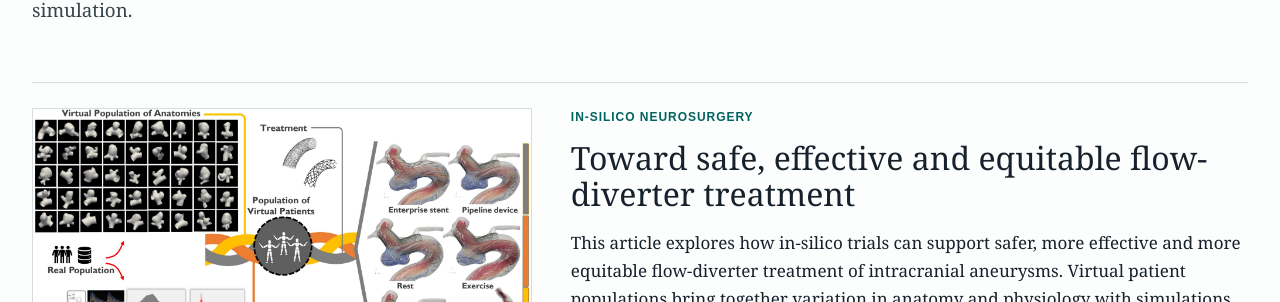
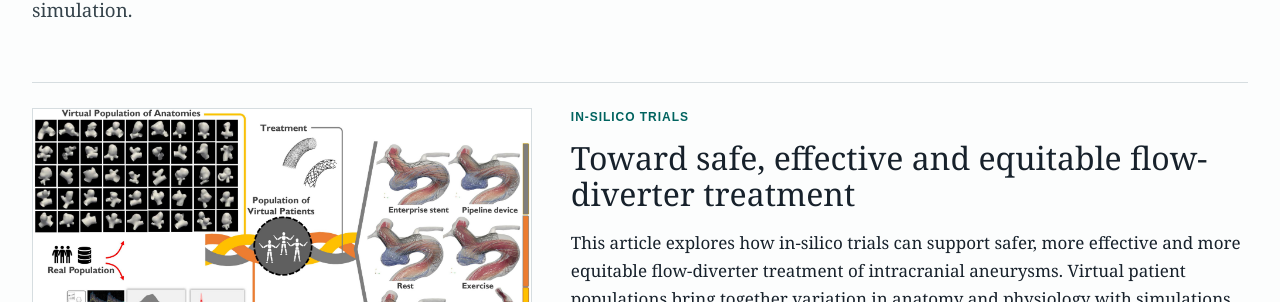
Before and after one commit to michaelmacraild/michaelmacraild.github.io, a Jekyll site: the page built from spotlights.md, in a window 1280 px wide. Shown: the part 279-581 px from the top of the page. Built offline with Jekyll 4.4.1, drawn with Linux system fonts in a browser that asks for light colours.

Commit message:
Group neurosurgery spotlight under in-silico trials

```diff
--- a/spotlights.md
+++ b/spotlights.md
@@ -13,7 +13,7 @@ permalink: /spotlights/
     <img class="spotlight-figure" src="{{ '/assets/img/in-silico-neurosurgery.jpg' | relative_url }}" alt="In-silico trial workflow combining virtual anatomies and physiologies to compare devices, activity levels, and aneurysm shapes">
     <p class="item-meta">Figure 1 from MacRaild et al. (2025), <a href="https://creativecommons.org/licenses/by/4.0/">CC BY 4.0</a>.</p>
   </div>
-  <div><p class="section-label">In-silico neurosurgery</p><h2>Toward safe, effective and equitable flow-diverter treatment</h2><p>This article explores how in-silico trials can support safer, more effective and more equitable flow-diverter treatment of intracranial aneurysms. Virtual patient populations bring together variation in anatomy and physiology with simulations of treatment and blood flow, allowing device performance to be explored across different clinical scenarios. The work considers how this approach can strengthen the evidence available for evaluating treatment across diverse patient populations.</p><p><a href="https://doi.org/10.1016/j.wneu.2024.123589">Read the paper</a></p></div>
+  <div><p class="section-label">In-silico trials</p><h2>Toward safe, effective and equitable flow-diverter treatment</h2><p>This article explores how in-silico trials can support safer, more effective and more equitable flow-diverter treatment of intracranial aneurysms. Virtual patient populations bring together variation in anatomy and physiology with simulations of treatment and blood flow, allowing device performance to be explored across different clinical scenarios. The work considers how this approach can strengthen the evidence available for evaluating treatment across diverse patient populations.</p><p><a href="https://doi.org/10.1016/j.wneu.2024.123589">Read the paper</a></p></div>
 </section>
 
 <section class="spotlight-detail">
```
